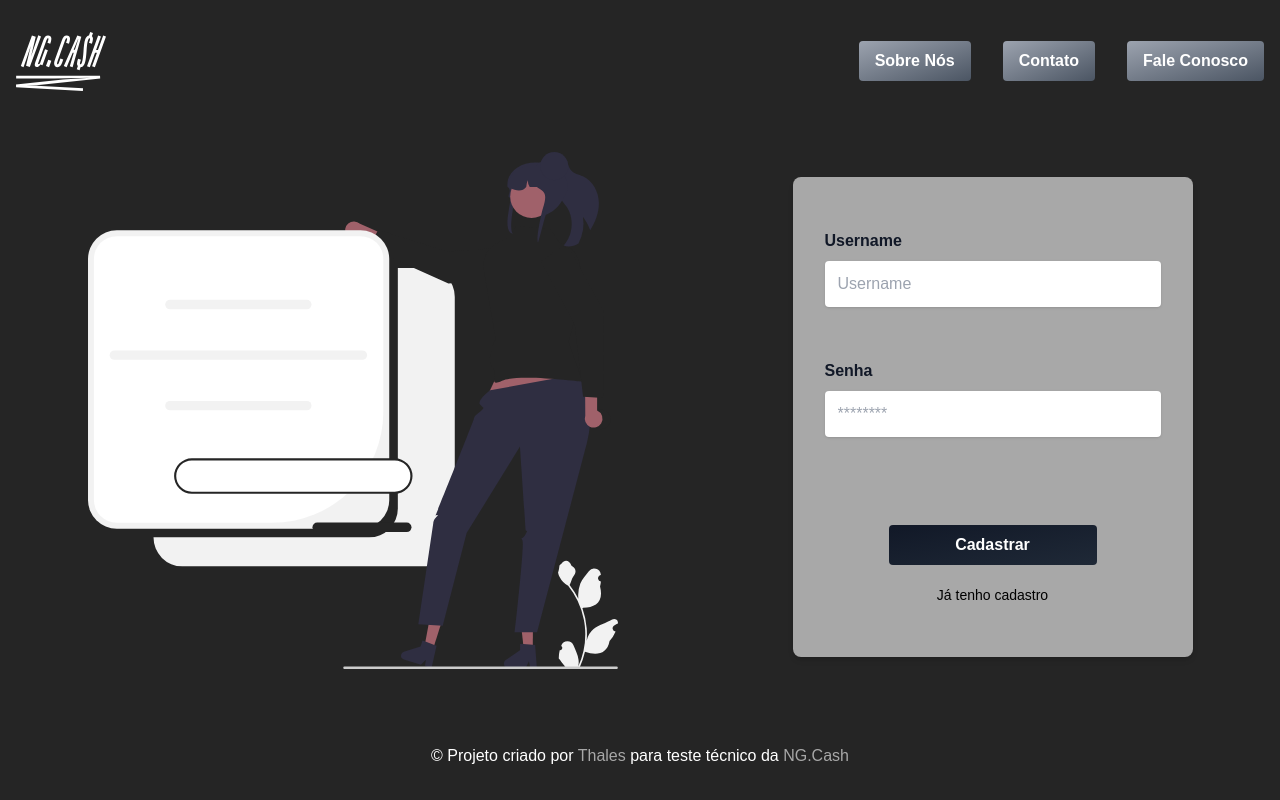
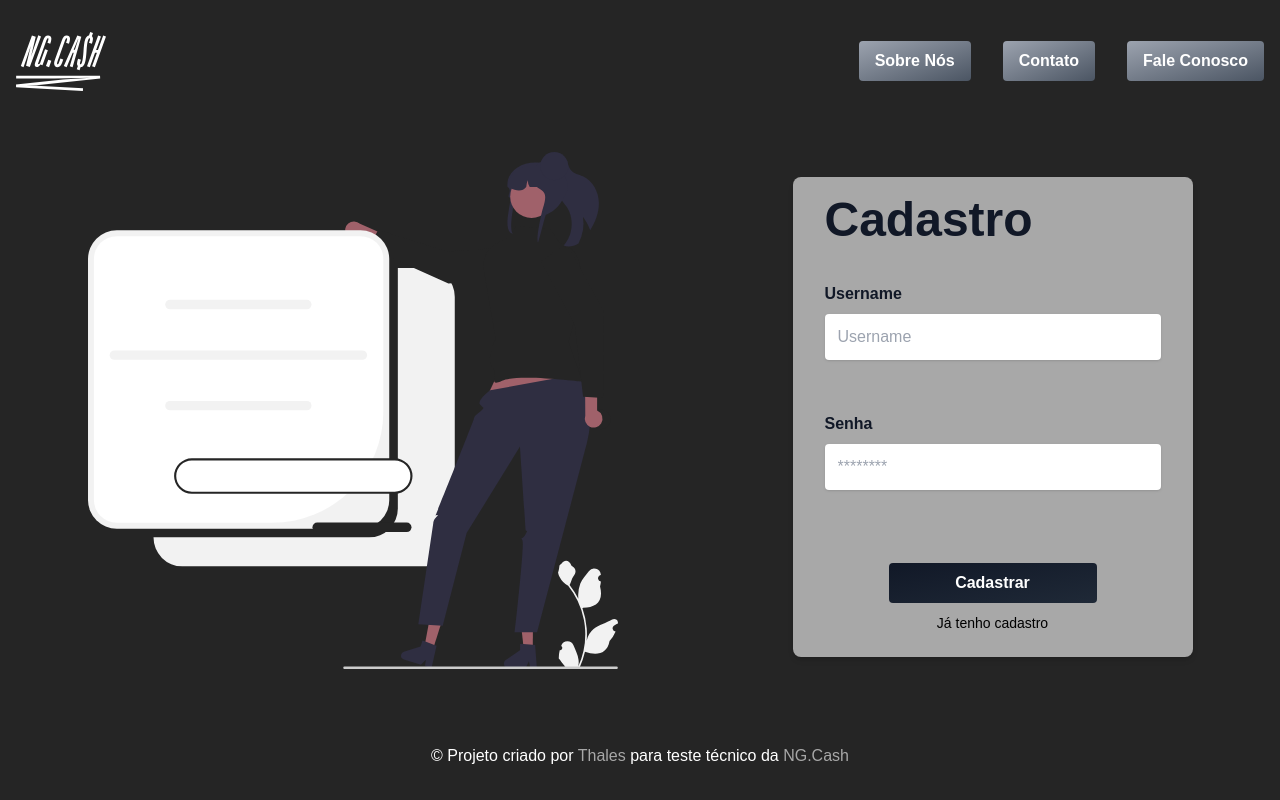
Before and after one commit to thalesmsm/NGCash-Challenge, a Next.js app in the folder frontend/: page /register in a window 1280 px wide. Built offline with nearby package versions, Linux system fonts and the light colour scheme; no server answers.

Commit message:
style: add styles on login and register form

```diff
--- a/frontend/pages/index.tsx
+++ b/frontend/pages/index.tsx
@@ -107,15 +107,16 @@ const Login: React.FC = () => {
             <Image src="/transfer-money.svg" width={530} height={530} alt="ng Logo"/>
           </div>
           <form
-            className="flex flex-col justify-center bg-white/60 shadow-md rounded-lg px-8 md:w-[400px] h-[480px]"
+            className="flex flex-col justify-around bg-white/60 shadow-md rounded-lg px-8 md:w-[400px] h-[480px]"
             onSubmit={handleClickEntrar}
             >
+            <h1 className="font-semibold text-5xl text-gray-900 font-poppins">Login</h1>
             <div className="mb-6">
               <label className="block text-gray-900 text-base font-bold mb-2" htmlFor="username">
                 Username
               </label>
               <input
-                className={` border shadow appearance-none rounded w-full p-3 text-gray-900 mb-3 leading-tight focus:outline-none focus:shadow-outline`}
+                className="border shadow appearance-none rounded w-full p-3 text-gray-900 leading-tight focus:outline-none focus:shadow-outline"
                 id="username"
                 type="text"
                 placeholder="Username"
@@ -127,7 +128,7 @@ const Login: React.FC = () => {
                 Senha
               </label>
               <input
-                className={`border shadow appearance-none rounded w-full p-3 text-gray-900 mb-3 leading-tight focus:outline-none focus:shadow-outline`}
+                className="border shadow appearance-none rounded w-full p-3 text-gray-900 leading-tight focus:outline-none focus:shadow-outline"
                 id="password"
                 type="password"
                 placeholder="********"
@@ -142,8 +143,8 @@ const Login: React.FC = () => {
                 >
                 Entrar
               </button>
+              <p className="text-decoration-none text-center text-white text-sm">Ainda não tem uma conta?<Link href="/register"> <span className="text-black hover:text-gray-700">Crie agora!</span></Link></p>
             </div>
-              <p className="text-decoration-none text-center text-white text-sm">Ainda não tem uma conta?<Link href="/register"> <span className="text-black hover:text-gray-700">Crie agora!</span></Link></p>
           </form>
         </div>
       </main>
--- a/frontend/pages/register.tsx
+++ b/frontend/pages/register.tsx
@@ -109,9 +109,10 @@ const Register = () => {
             <Image src="/register-img.svg" width={530} height={530} alt="ng Logo"/>
           </div>
           <form
-            className="flex flex-col justify-center bg-white/60 shadow-md rounded-lg px-8 max-w-md md:w-[400px] h-[480px]"
+            className="flex flex-col justify-around bg-white/60 shadow-md rounded-lg px-8 max-w-md md:w-[400px] h-[480px]"
             onSubmit={handleClickCadastrar}
             >
+            <h1 className="font-semibold text-5xl text-gray-900 font-poppins">Cadastro</h1>
             {!userCreated ?
              <div>
               <div className="mb-6">
@@ -147,6 +148,9 @@ const Register = () => {
                     >
                     Cadastrar
                   </button>
+                  <Link href="/">
+                    <p className={`${userCreated && 'hidden'} text-decoration-none text-center text-sm text-black hover:text-gray-700`}>Já tenho cadastro</p>
+                  </Link>
                 </div>
               </div> :
               <div className="flex flex-col justify-around items-center h-52">
@@ -159,9 +163,6 @@ const Register = () => {
                 </Link>
               </div>
             }
-              <Link href="/">
-                <p className={`${userCreated && 'hidden'} text-decoration-none text-center text-sm text-black hover:text-gray-700`}>Já tenho cadastro</p>
-              </Link>
           </form>
         </div>
       </main>
```
Lines whose indentation alone changed are shown as unchanged.
